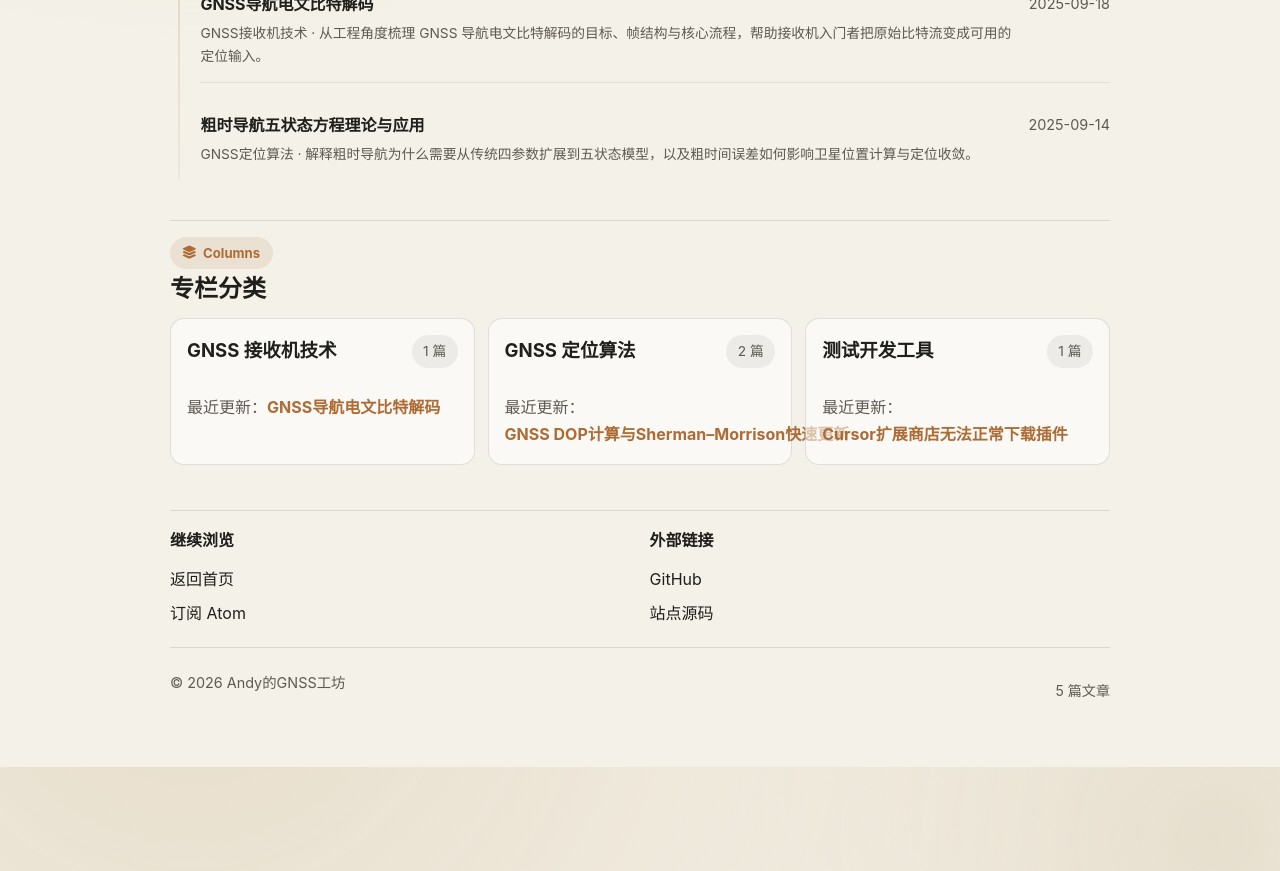
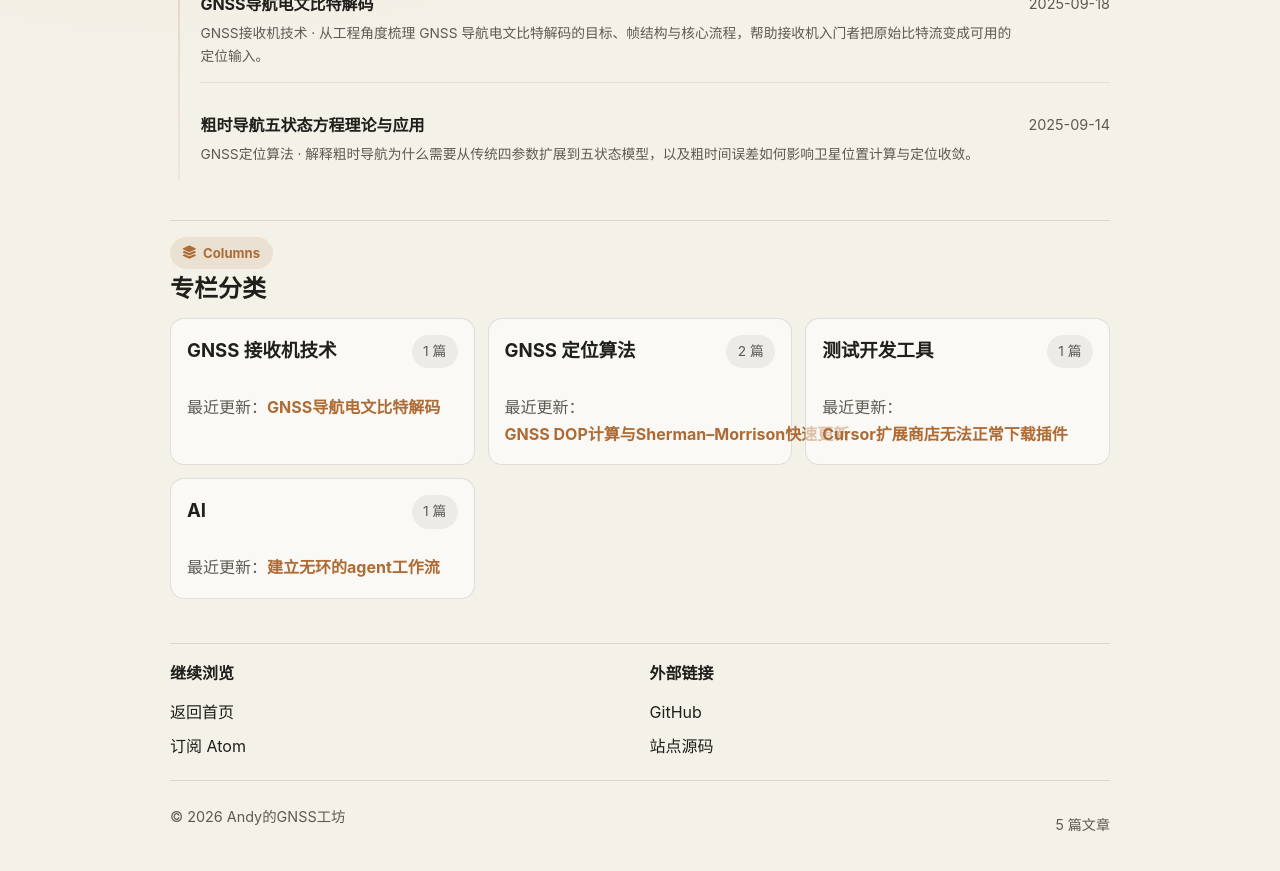
Before and after one commit to shenqislx/gnss-workshop.github.io, a Jekyll site: the page built from articles/index.html, in a window 1280 px wide and 900 px high, scrolled down 679 px. Shown: the top 871 px of the window. Built offline with Jekyll 4.4.1, drawn with Linux system fonts in a browser that asks for light colours; before the commit the page ends 1446 px from its top, so only the background shows below that.

Commit message:
Add AI category to articles archive

```diff
--- a/articles/index.html
+++ b/articles/index.html
@@ -18,6 +18,7 @@ title: 文章 - Andy的GNSS工坊
     {% assign receiver_articles = sorted_articles | where: "category", "GNSS接收机技术" %}
     {% assign positioning_articles = sorted_articles | where: "category", "GNSS定位算法" %}
     {% assign tooling_articles = sorted_articles | where: "category", "测试开发工具" %}
+    {% assign ai_articles = sorted_articles | where: "category", "AI" %}
     <div class="page-shell">
         <header class="site-header">
             <div>
@@ -107,6 +108,15 @@ title: 文章 - Andy的GNSS工坊
                         <div class="topic-copy">最近更新：<a class="text-link" href="{{ tooling_articles.first.url | relative_url }}">{{ tooling_articles.first.title }}</a></div>
                     {% endif %}
                 </article>
+                <article class="topic-card">
+                    <div class="topic-head">
+                        <h3 class="topic-title">AI</h3>
+                        <span class="topic-count">{{ ai_articles | size }} 篇</span>
+                    </div>
+                    {% if ai_articles.size > 0 %}
+                        <div class="topic-copy">最近更新：<a class="text-link" href="{{ ai_articles.first.url | relative_url }}">{{ ai_articles.first.title }}</a></div>
+                    {% endif %}
+                </article>
             </div>
         </section>
 
```
